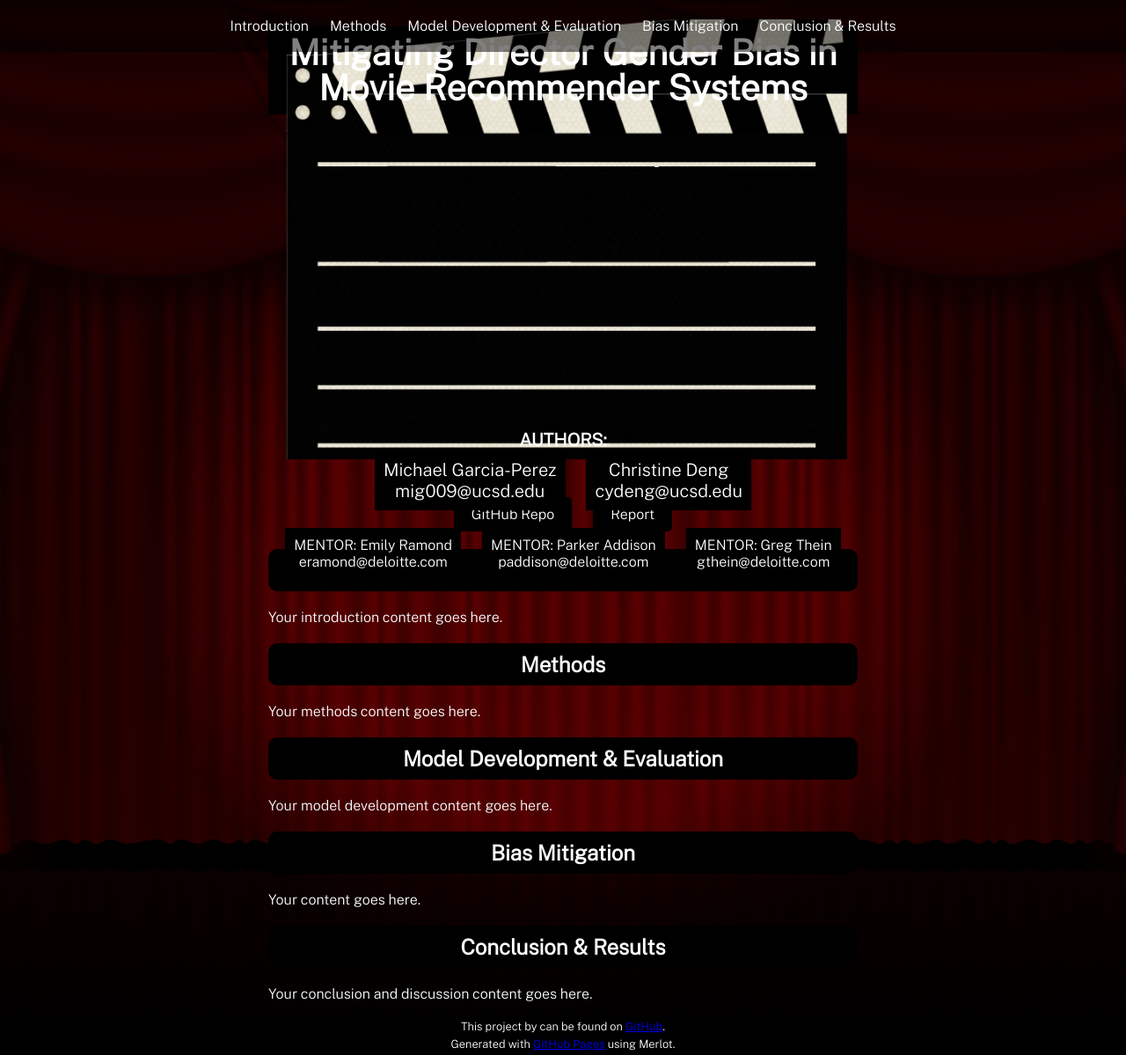
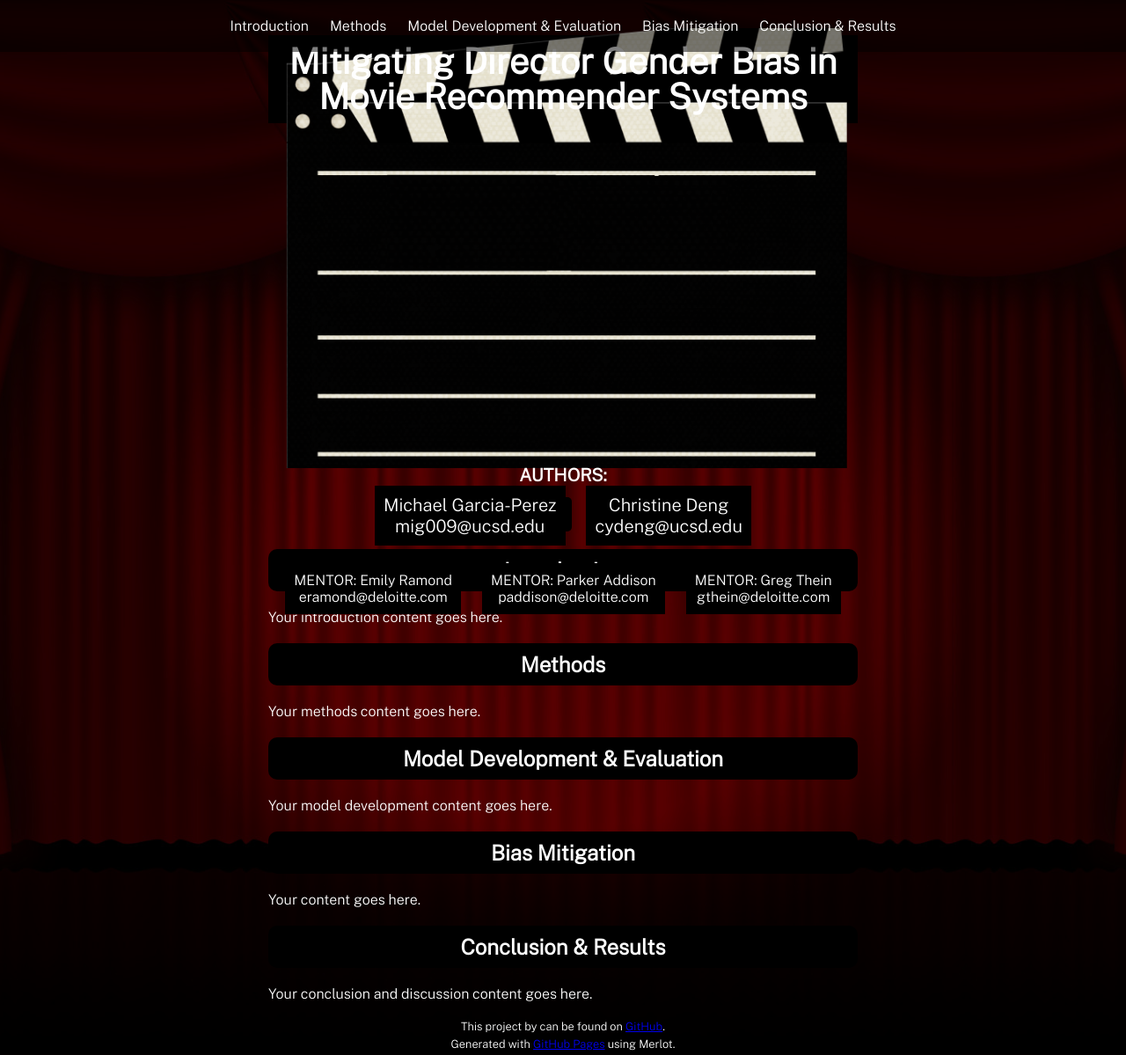
Before and after one commit to michael-garciaperez/DSC180A-Methodology-5, a Jekyll site: the page built from index.md, in a window 1280 px wide and 1199 px high. Shown: the whole window at 88% size. Built offline with Jekyll 4.4.1, drawn with Linux system fonts in a browser that asks for light colours.

Commit message:
Update style.scss

```diff
--- a/assets/css/style.scss
+++ b/assets/css/style.scss
@@ -46,12 +46,12 @@
   line-height: 1;
   background-color: black;
   padding: 10px 20px;
-  margin-top: 10px; /* Adjusted margin-top */
+  margin-top: 20px; /* Adjusted margin-top */
 }
 
 .author-mentor-container {
   text-align: center;
-  margin-top: -50px; /* Adjusted margin-top */
+  margin-top: -20px; /* Adjusted margin-top for the names */
 }
 
 .author-mentor-container p {
```
